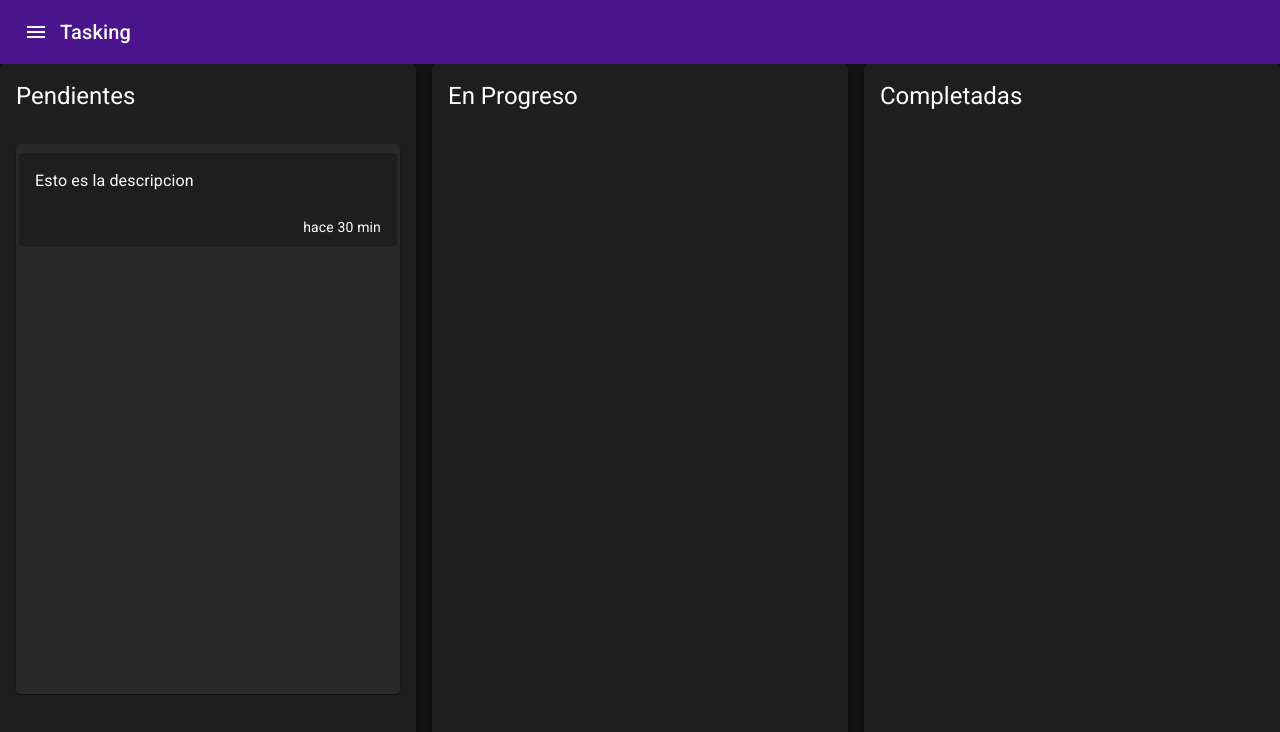
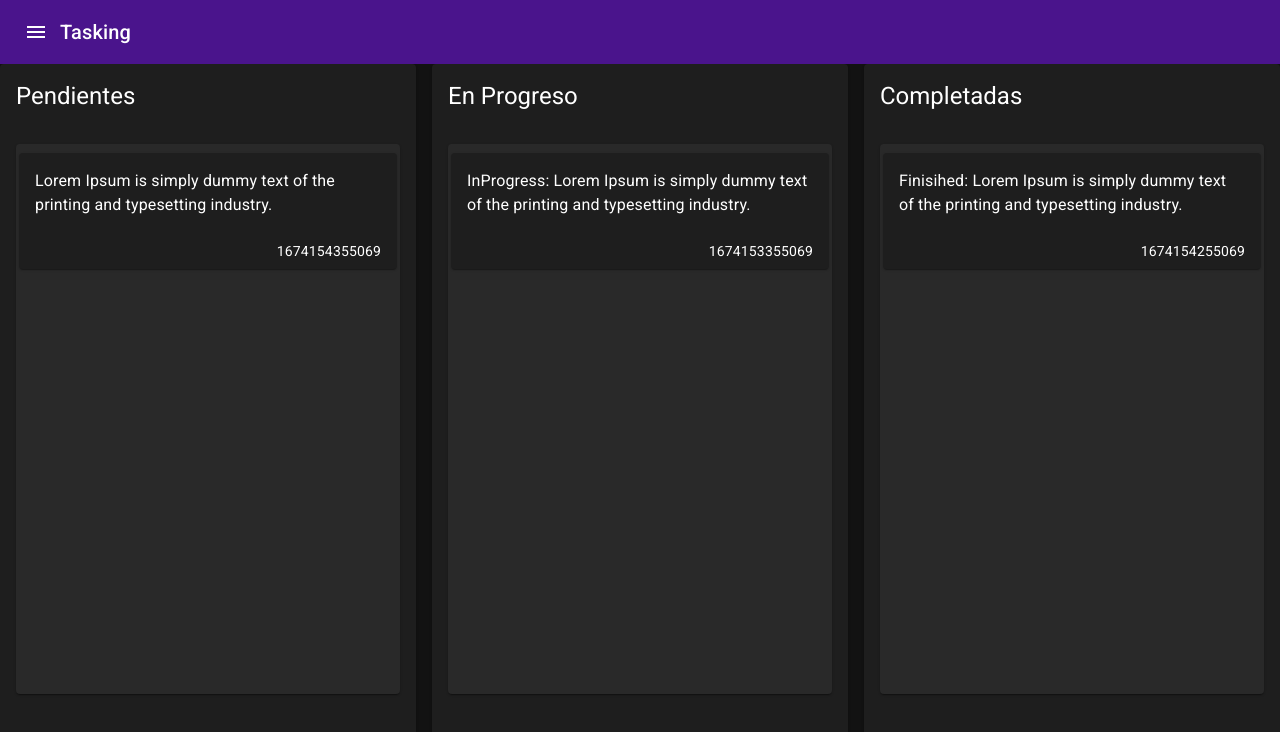
Before and after one commit to carlosraez/tasking, a Next.js app: page / in a window 1280 px wide. Shown: the top 732 px of the page. Built offline with nearby package versions, Linux system fonts and the light colour scheme.

Commit message:
feat cards

```diff
--- a/components/ui/EntryCard.tsx
+++ b/components/ui/EntryCard.tsx
@@ -1,3 +1,4 @@
+import { Entry } from "@/interfaces";
 import {
   Card,
   CardActionArea,
@@ -5,20 +6,25 @@ import {
   CardContent,
   Typography,
 } from "@mui/material";
+import { FC } from "react";
 
-export const EntryCard = () => {
+interface Props {
+  entry: Entry;
+}
+
+export const EntryCard: FC<Props> = ({ entry }) => {
   return (
     <Card sx={{ marginBottom: 1 }}>
       <CardActionArea>
         <CardContent>
           <Typography sx={{ whiteSpace: "pre-line" }}>
-            Esto es la descripcion
+            {entry.description}
           </Typography>
         </CardContent>
         <CardActions
           sx={{ display: "flex", justifyContent: "end", paddingRight: 2 }}
         >
-          <Typography variant="body2">hace 30 min</Typography>
+          <Typography variant="body2">{entry.createdAt}</Typography>
         </CardActions>
       </CardActionArea>
     </Card>
--- a/components/ui/EntryList.tsx
+++ b/components/ui/EntryList.tsx
@@ -1,7 +1,21 @@
+import { EntriesContext } from "@/context/entries";
+import { EntryStatus } from "@/interfaces";
 import { Paper, List } from "@mui/material";
+import { FC, useContext, useMemo } from "react";
 import { EntryCard } from "./EntryCard";
 
-export const EntryList = () => {
+interface Props {
+  status: EntryStatus;
+}
+
+export const EntryList: FC<Props> = ({ status }) => {
+  const { entries } = useContext(EntriesContext);
+
+  const entriesByStatus = useMemo(
+    () => entries.filter((entry) => entry.status === status),
+    [entries]
+  );
+
   return (
     <div>
       <Paper
@@ -13,7 +27,9 @@ export const EntryList = () => {
         }}
       >
         <List sx={{ opacity: 1 }}>
-          <EntryCard />
+          {entriesByStatus.map((entry) => (
+            <EntryCard key={entry._id} entry={entry} />
+          ))}
         </List>
       </Paper>
     </div>
--- a/context/entries/EntriesProvider.tsx
+++ b/context/entries/EntriesProvider.tsx
@@ -13,28 +13,21 @@ const Entries_INITIAL_STATE: EntriesState = {
       description:
         "Lorem Ipsum is simply dummy text of the printing and typesetting industry.",
       status: "pending",
-      createdAt: Date.now(),
+      createdAt: 1674154355069,
     },
     {
       _id: uuidv4(),
       description:
-        "Lorem Ipsum is simply dummy text of the printing and typesetting industry.",
-      status: "pending",
-      createdAt: Date.now(),
+        "InProgress: Lorem Ipsum is simply dummy text of the printing and typesetting industry.",
+      status: "in-progress",
+      createdAt: 1674154355069 - 1000000,
     },
     {
       _id: uuidv4(),
       description:
-        "Lorem Ipsum is simply dummy text of the printing and typesetting industry.",
-      status: "in-progress",
-      createdAt: Date.now() - 1000000,
-    },
-    {
-      _id: uuidv4(),
-      description:
-        "Lorem Ipsum is simply dummy text of the printing and typesetting industry.",
+        "Finisihed: Lorem Ipsum is simply dummy text of the printing and typesetting industry.",
       status: "finished",
-      createdAt: Date.now() - 100000,
+      createdAt: 1674154355069 - 100000,
     },
   ],
 };
@@ -47,9 +40,7 @@ const EntriesProvider: FC<EntriesProviderProps> = ({ children }) => {
   const [state, dispatch] = useReducer(entriesReducer, Entries_INITIAL_STATE);
 
   return (
-    <EntriesContext.Provider value={{ entries: [] }}>
-      {children}
-    </EntriesContext.Provider>
+    <EntriesContext.Provider value={state}>{children}</EntriesContext.Provider>
   );
 };
 
--- a/pages/index.tsx
+++ b/pages/index.tsx
@@ -14,19 +14,24 @@ const HomePage: NextPage = () => {
           <Card sx={{ height: "calc(100vh - 100px)" }}>
             <CardHeader title="Pendientes" />
             <CardContent>
-              <EntryList />
+              <EntryList status="pending" />
             </CardContent>
           </Card>
         </Grid>
         <Grid item xs={12} sm={4}>
           <Card sx={{ height: "calc(100vh - 100px)" }}>
             <CardHeader title="En Progreso" />
-            <CardContent></CardContent>
+            <CardContent>
+              <EntryList status="in-progress" />
+            </CardContent>
           </Card>
         </Grid>
         <Grid item xs={12} sm={4}>
           <Card sx={{ height: "calc(100vh - 100px)" }}>
             <CardHeader title="Completadas" />
+            <CardContent>
+              <EntryList status="finished" />
+            </CardContent>
           </Card>
         </Grid>
       </Grid>
```
